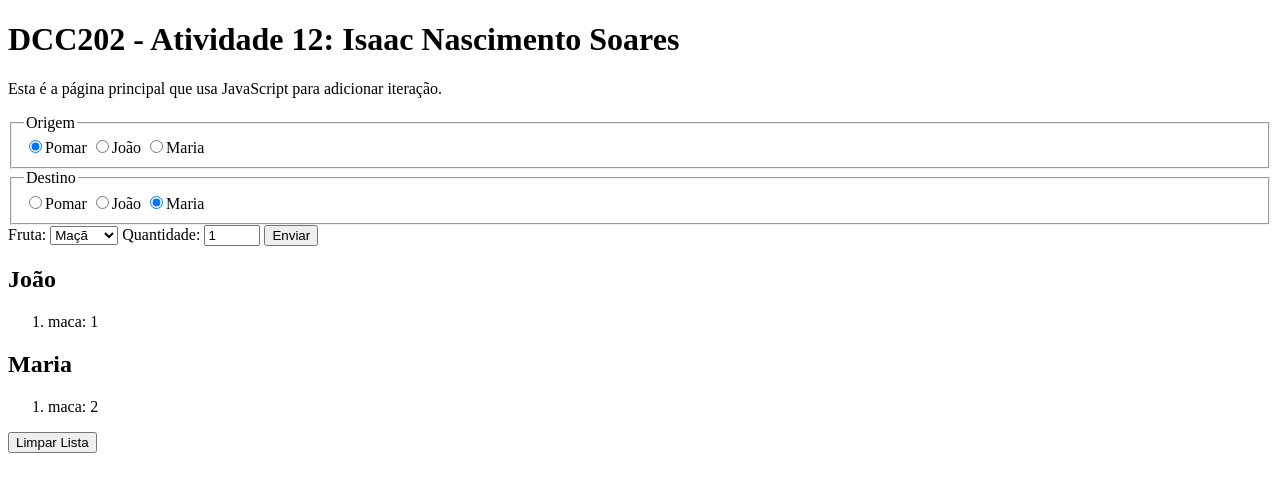
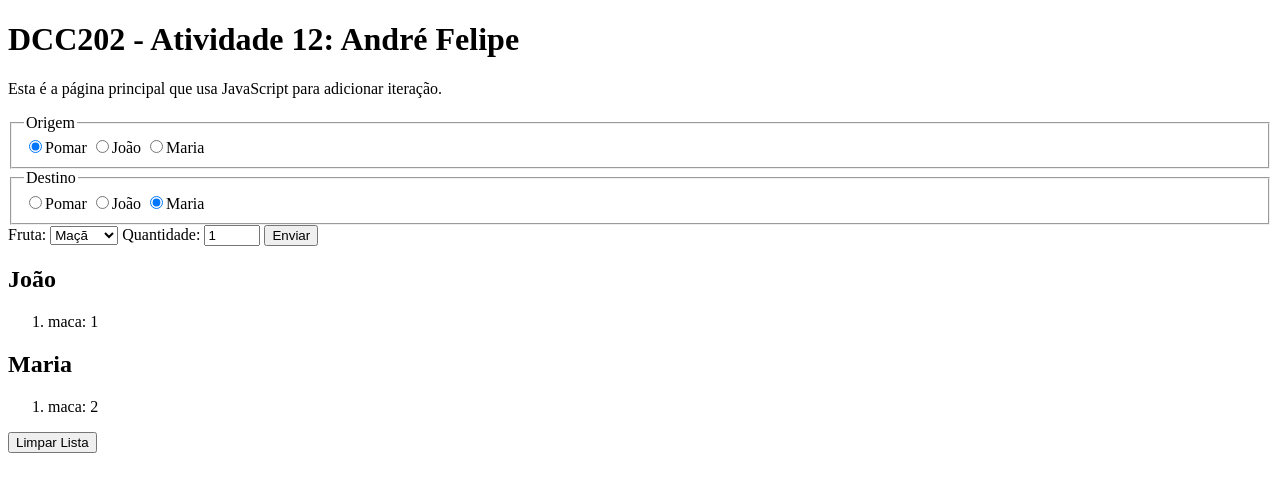
Before and after one commit to ufjf-dcc202/ufjf-dcc202-2023-3-a-atv12-AndreFelipe2611, a website with bundled scripts: page index.html in a window 1280 px wide. Built offline with nearby package versions, Linux system fonts and the light colour scheme.

Commit message:
index modificado e finalizado

```diff
--- a/index.html
+++ b/index.html
@@ -3,12 +3,12 @@
 <head>
   <meta charset="UTF-8">
   <meta name="viewport" content="width=device-width, initial-scale=1.0">
-  <title>DCC202 - Atividade 12: Isaac Nascimento Soares</title>
+  <title>DCC202 - Atividade 12: André Felipe</title>
   <script type="module" src="main.js"></script>
 </head>
 <body>
   <main>
-    <h1>DCC202 - Atividade 12: Isaac Nascimento Soares</h1>
+    <h1>DCC202 - Atividade 12: André Felipe</h1>
     <p>Esta é a página principal que usa JavaScript para adicionar iteração.</p>
     <section>
       <form name="entrada">
```
